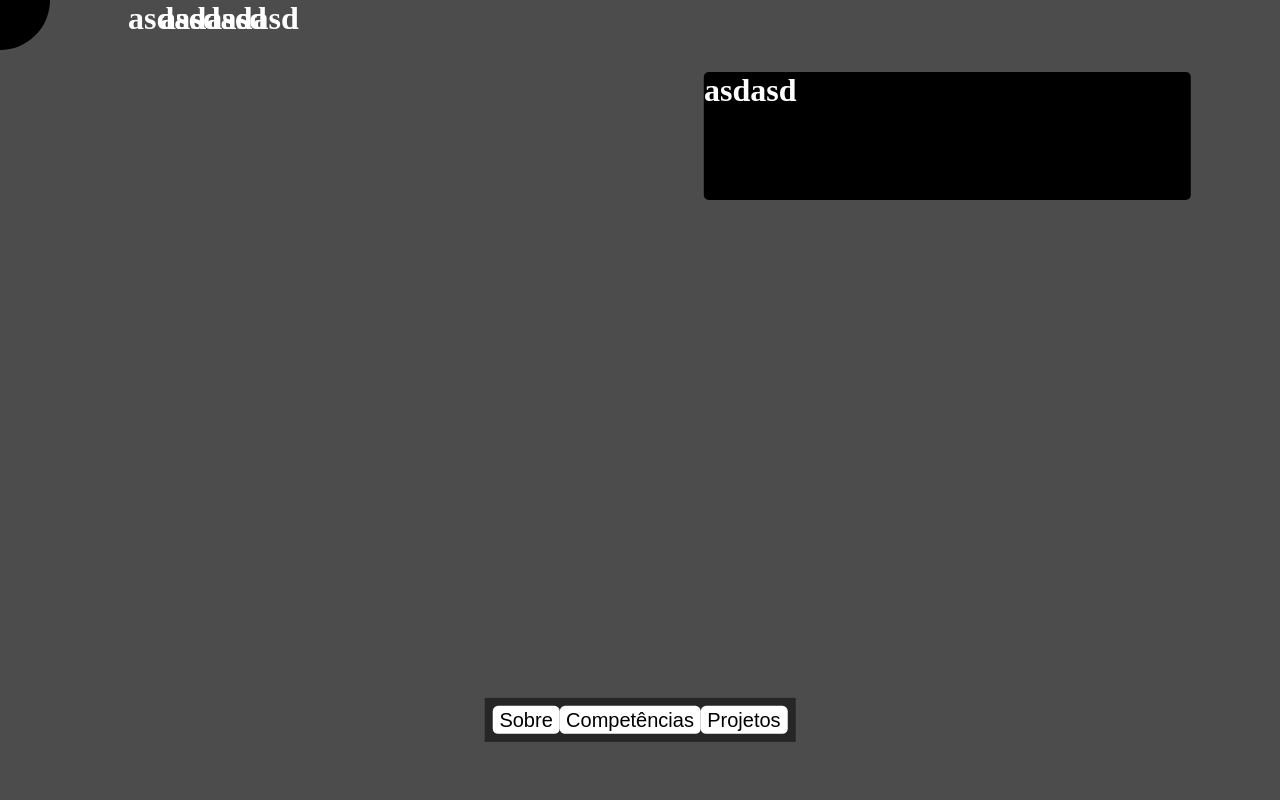
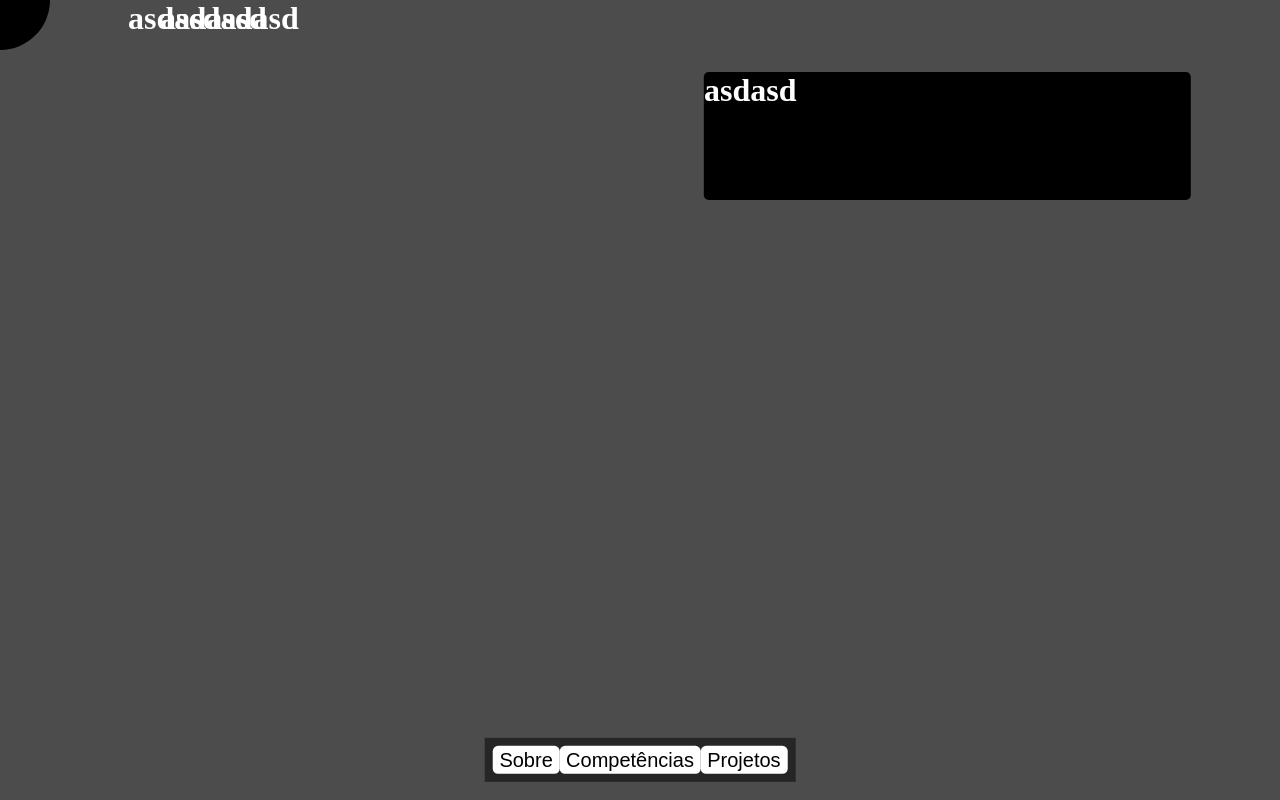
Before and after one commit to k-lila/portfolio, a React (Create React App) app: page / in a window 1280 px wide. Built offline with nearby package versions, Linux system fonts and the light colour scheme.

Commit message:
About adjustments

```diff
--- a/src/components/boxset/BoxA.tsx
+++ b/src/components/boxset/BoxA.tsx
@@ -10,7 +10,7 @@ const sectionProps: { [key: string]: BoxProps } = {
     $width: '100px',
     $height: '100px',
 
-    $topxsm: '18svh',
+    $topxsm: '16svh',
     $leftxsm: '32vw',
     $widthxsm: '50vw',
     $heightxsm: '50vw'
--- a/src/components/boxset/BoxB.tsx
+++ b/src/components/boxset/BoxB.tsx
@@ -9,7 +9,7 @@ const sectionProps: { [key: string]: BoxProps } = {
     $width: '38%',
     $height: '8em',
 
-    $topxsm: '18svh',
+    $topxsm: '16svh',
     $leftxsm: '76vw',
     $widthxsm: '25vw',
     $heightxsm: '25vw'
--- a/src/components/boxset/BoxC.tsx
+++ b/src/components/boxset/BoxC.tsx
@@ -9,10 +9,10 @@ const sectionProps: { [key: string]: BoxProps } = {
     $width: '75%',
     $height: '10%',
 
-    $topxsm: '39.5svh',
+    $topxsm: '38svh',
     $leftxsm: '50%',
     $widthxsm: '80%',
-    $heightxsm: '20vw'
+    $heightxsm: '10svh'
   },
   skills: {
     $top: '30%',
--- a/src/components/boxset/BoxD.tsx
+++ b/src/components/boxset/BoxD.tsx
@@ -9,7 +9,7 @@ const sectionProps: { [key: string]: BoxProps } = {
     $width: '80%',
     $height: '50%',
 
-    $topxsm: '69svh',
+    $topxsm: '68svh',
     $leftxsm: '50%',
     $widthxsm: '80%',
     $heightxsm: '42vh'
--- a/src/components/menuBtn/MenuBtn.styles.ts
+++ b/src/components/menuBtn/MenuBtn.styles.ts
@@ -4,7 +4,7 @@ export const BtnBorder = styled.div`
   position: absolute;
   width: 0%;
   margin: 0 auto;
-  top: em;
+  // top: em;
   left: -5%;
   right: 0;
   bottom: -0.2em;
@@ -12,9 +12,6 @@ export const BtnBorder = styled.div`
 export const Span = styled.span`
   font-size: 1.5em;
   text-align: center;
-  @media screen and (max-width: 500px) {
-    font-size: 5vw;
-  }
 `
 export const MenuBtn = styled.button`
   position: relative;
--- a/src/containers/menu/Menu.styles.ts
+++ b/src/containers/menu/Menu.styles.ts
@@ -2,11 +2,11 @@ import styled from 'styled-components'
 
 export const MenuContainer = styled.div`
   position: fixed;
-  top: 90svh;
+  top: 95svh;
   left: 50%;
   transform: translate(-50%, -50%);
   display: flex;
   background-color: rgba(0, 0, 0, 0.5);
   padding: 0.5em;
-  z-index: 100;
+  z-index: 1;
 `
```
